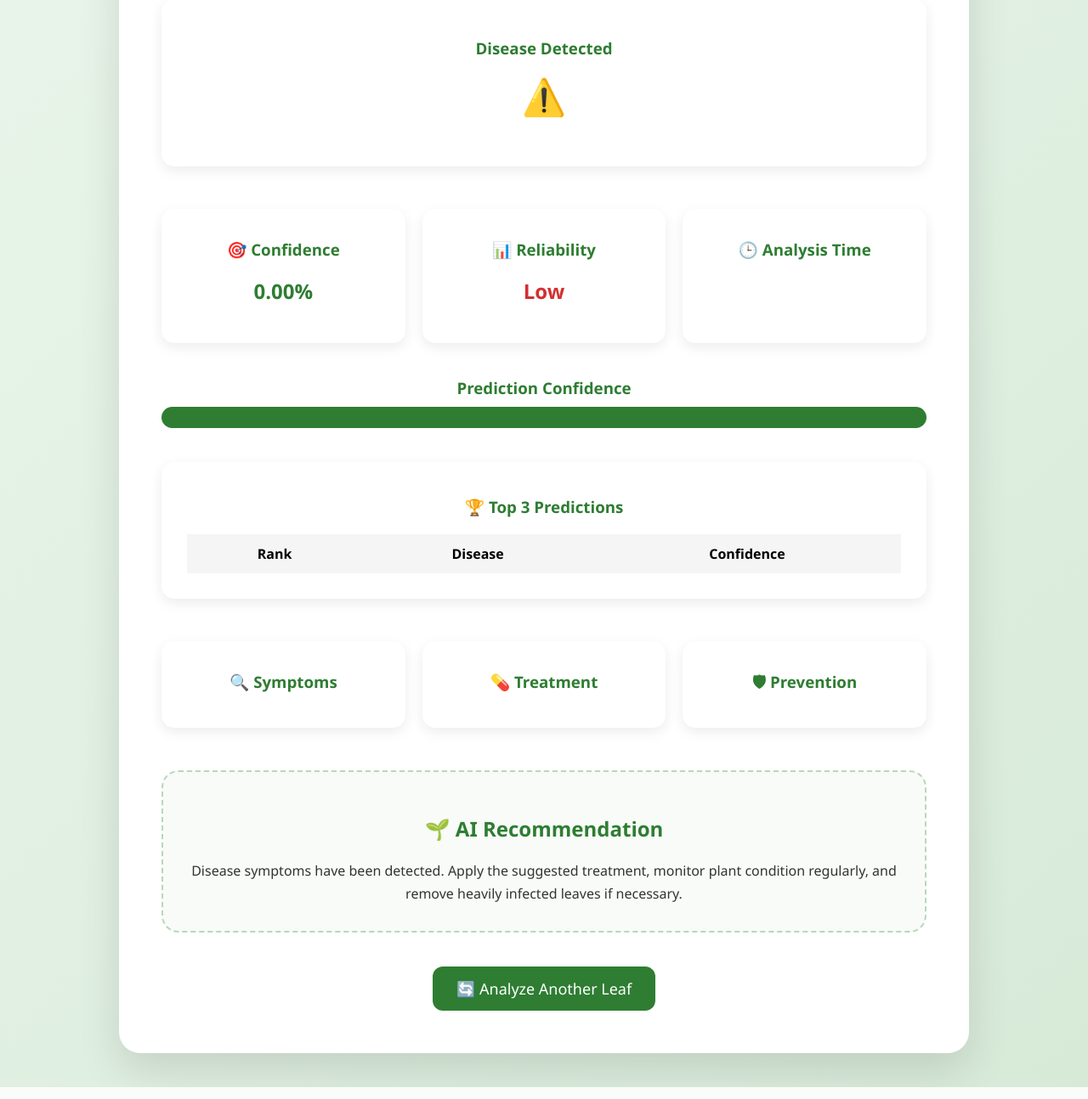
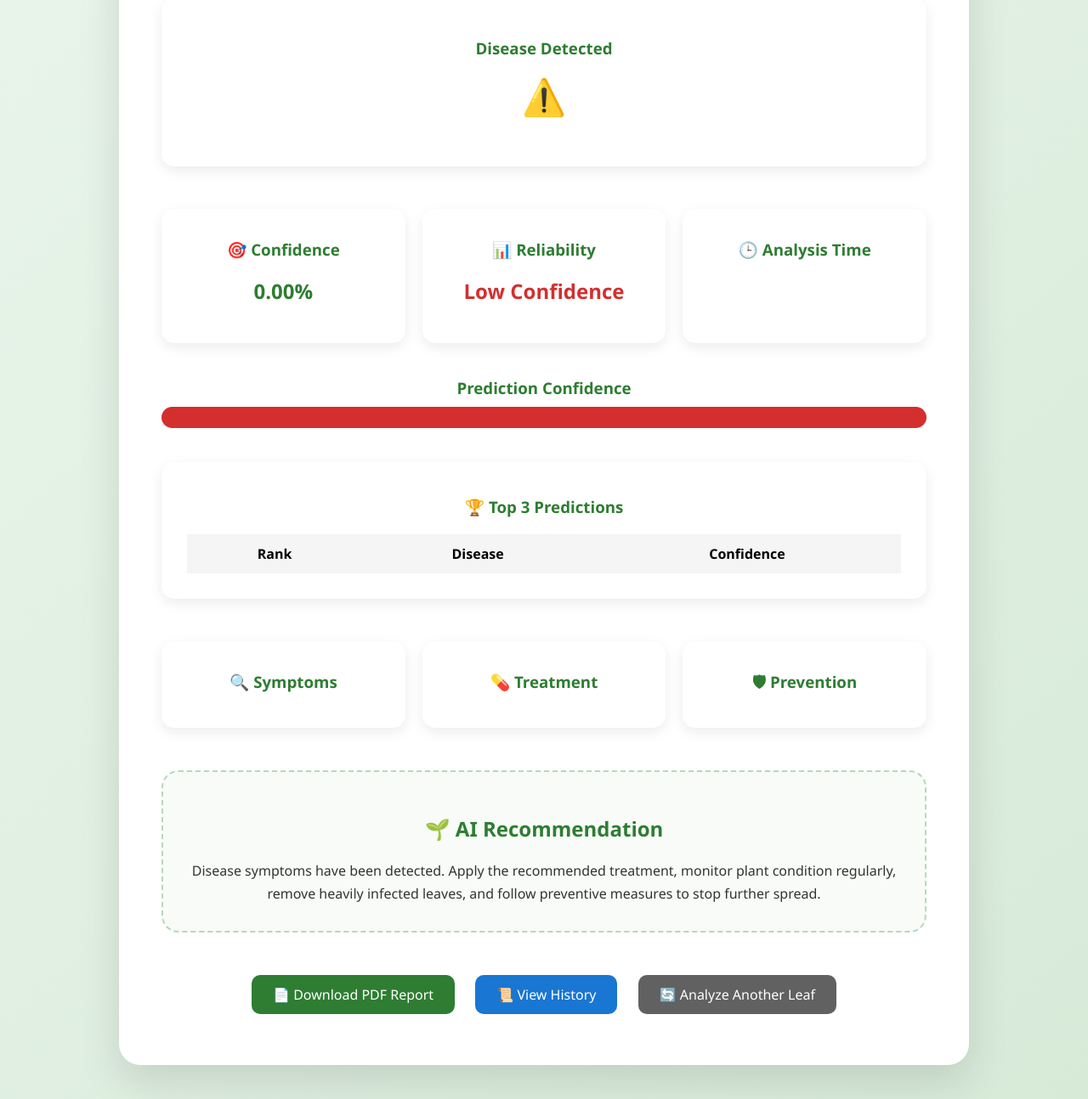
Before and after one commit to K100-SKETCH/AgroVision-AI, a Flask app: template templates/result.html in a window 1280 px wide. Shown: the part 703-1997 px from the top of the page at 85% size. Run offline with Flask 3, Linux system fonts and the light colour scheme; the template is opened without the code that fills it, so the values that code supplies are empty.

Commit message:
Update result.html

```diff
--- a/templates/result.html
+++ b/templates/result.html
@@ -1,3 +1,4 @@
+
 <!DOCTYPE html>
 <html>
 <head>
@@ -95,19 +96,19 @@
             {% if confidence >= 90 %}
 
                 <h2 style="color:#2e7d32;">
-                    High
+                    High Confidence
                 </h2>
 
             {% elif confidence >= 70 %}
 
                 <h2 style="color:#f57c00;">
-                    Medium
+                    Medium Confidence
                 </h2>
 
             {% else %}
 
                 <h2 style="color:#d32f2f;">
-                    Low
+                    Low Confidence
                 </h2>
 
             {% endif %}
@@ -142,7 +143,15 @@
             <div style="
                 width:{{ confidence }}%;
                 height:100%;
-                background:#2e7d32;">
+
+                {% if confidence >= 90 %}
+                background:#2e7d32;
+                {% elif confidence >= 70 %}
+                background:#f57c00;
+                {% else %}
+                background:#d32f2f;
+                {% endif %}
+                ">
             </div>
 
         </div>
@@ -270,33 +279,71 @@
                 Your plant appears healthy.
                 Continue proper watering,
                 balanced nutrition,
-                and regular monitoring.
+                regular monitoring,
+                and preventive care.
             </p>
 
         {% else %}
 
             <p>
                 Disease symptoms have been detected.
-                Apply the suggested treatment,
+                Apply the recommended treatment,
                 monitor plant condition regularly,
-                and remove heavily infected leaves
-                if necessary.
+                remove heavily infected leaves,
+                and follow preventive measures to stop further spread.
             </p>
 
         {% endif %}
 
     </div>
 
-    <!-- BUTTON -->
+    <!-- BUTTONS -->
 
-    <a href="/"
-       style="
-       margin-top:40px;
-       font-size:18px;">
+    <div style="margin-top:40px;">
 
-       🔄 Analyze Another Leaf
+        <a href="/download-report"
+           style="
+           display:inline-block;
+           background:#2e7d32;
+           color:white;
+           padding:12px 25px;
+           border-radius:10px;
+           text-decoration:none;
+           margin:10px;">
 
-    </a>
+           📄 Download PDF Report
+
+        </a>
+
+        <a href="/history"
+           style="
+           display:inline-block;
+           background:#1976d2;
+           color:white;
+           padding:12px 25px;
+           border-radius:10px;
+           text-decoration:none;
+           margin:10px;">
+
+           📜 View History
+
+        </a>
+
+        <a href="/"
+           style="
+           display:inline-block;
+           background:#616161;
+           color:white;
+           padding:12px 25px;
+           border-radius:10px;
+           text-decoration:none;
+           margin:10px;">
+
+           🔄 Analyze Another Leaf
+
+        </a>
+
+    </div>
 
 </div>
 
```
